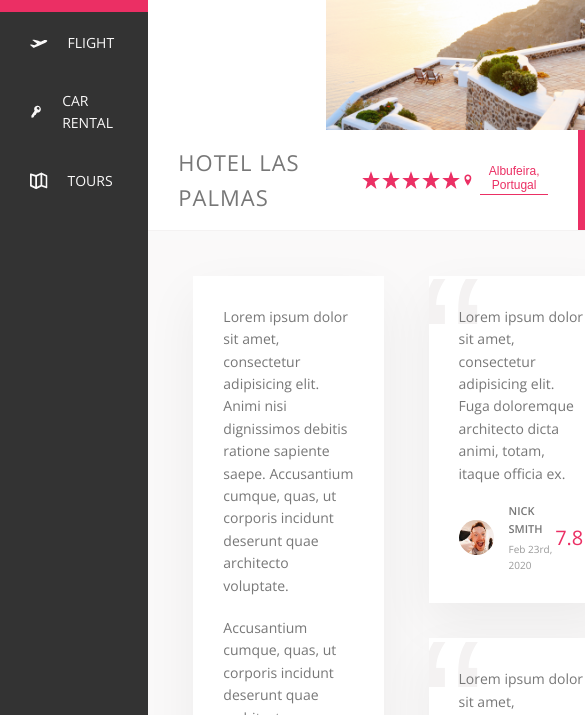
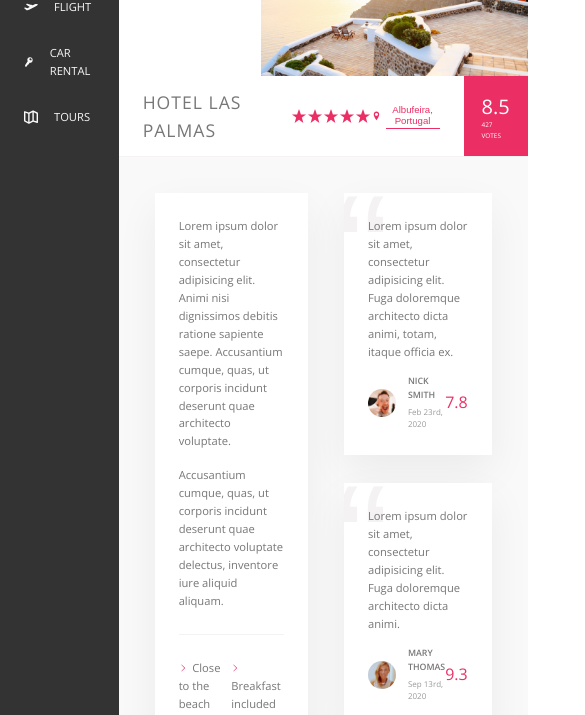
Before and after one commit to kcodegit/flex-booking, a website: page index.html in a window 390 px wide. Shown: the part 140-855 px from the top of the page, 585 px wide, since content can reach past the window. Drawn offline with nearby package versions, Linux system fonts and the light colour scheme; files that its build step writes are made by us from their sources.

Commit message:
Add media query for 1100px

```diff
--- a/sass/_base.scss
+++ b/sass/_base.scss
@@ -48,6 +48,10 @@ $bp-medium: 56.25em; // 900px
 html {
   box-sizing: border-box;
   font-size: 62.5%; // 1rem = 10px
+
+  @media only screen and (max-width: $bp-large) {
+    font-size: 50%;
+  }
 }
 
 body {
```
